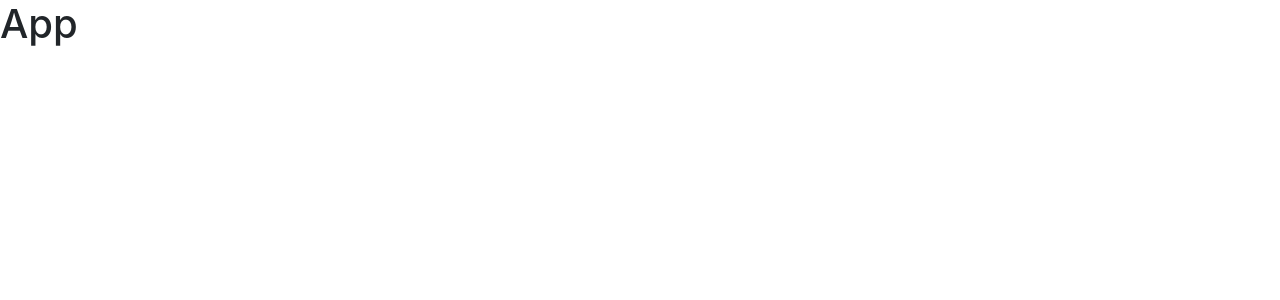
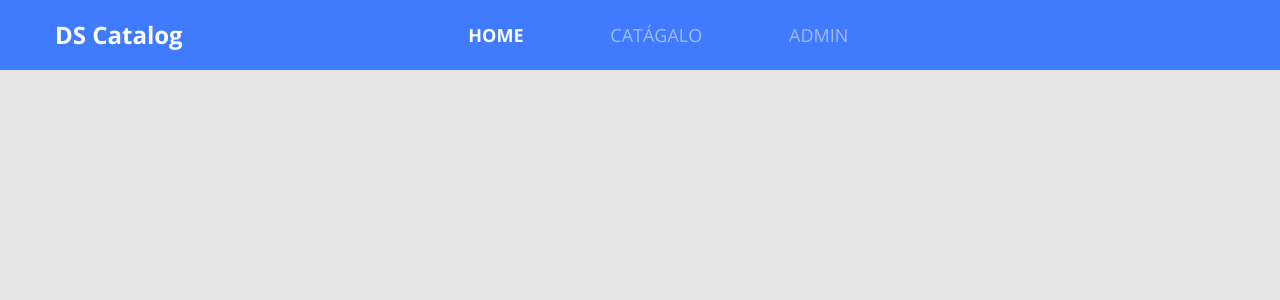
Before and after one commit to mackristofer/dscatalog-bootcamp, a React (Create React App) app in the folder front-web/: page / in a window 1280 px wide. Shown: the top 300 px of the page. Built offline with nearby package versions, Linux system fonts and the light colour scheme.

Commit message:
Add navbar

```diff
--- a/front-web/package.json
+++ b/front-web/package.json
@@ -11,7 +11,7 @@
     "@types/react": "^16.9.53",
     "@types/react-dom": "^16.9.8",
     "bootstrap": "^4.6.0",
-    "node-sass": "^5.0.0",
+    "node-sass": "4.14.1",
     "react": "^17.0.1",
     "react-dom": "^17.0.1",
     "react-scripts": "4.0.1",
--- a/front-web/src/App.tsx
+++ b/front-web/src/App.tsx
@@ -1,9 +1,11 @@
 import React from 'react';
-
+import './core/assets/styles/custom.scss';
+import './app.scss';
+import Navbar from './core/components/Navbar';
 
 const App = () => {
     return (
-     <h1>App</h1>
+     <Navbar />
         )
 }
 
--- /dev/null
+++ b/front-web/src/app.scss
@@ -0,0 +1,23 @@
+@import url('https://fonts.googleapis.com/css2?family=Open+Sans:wght@400;700&display=swap');
+
+* {
+  font-family: 'Open Sans', sans-serif;
+}
+
+h1, h2, h3, h4, h5, h6 {
+  margin-bottom: 0;
+  font-weight: 700;
+}
+
+ul {
+  list-style-type: none;
+  margin-bottom: 0;
+  padding-left: 0;
+}
+
+a {
+  &:hover {
+    text-decoration: none;
+    color: unset;
+  }
+}
--- /dev/null
+++ b/front-web/src/core/assets/styles/custom.scss
@@ -0,0 +1,8 @@
+$theme-colors: (
+    "primary":#407bff
+);
+
+$body-bg: #e5e5e5;
+$body-color: #263238;
+
+@import '~bootstrap/scss/bootstrap.scss';
--- /dev/null
+++ b/front-web/src/core/components/Navbar/index.tsx
@@ -0,0 +1,35 @@
+import React from 'react';
+import './styles.scss';
+
+const Navbar = () => (
+    <nav className="row bg-primary main-nav">
+        <div className="col-2">
+            <a href="#" className="nav-log-text">
+            <h4>DS Catalog</h4>
+            </a>
+        </div>
+        <div className="col-6 offset-2">
+            <ul className="main-menu">
+                <li>
+                    <a href="#" className="active">
+                        HOME
+                    </a>
+                    </li>
+                    <li>
+                    <a href="#">
+                        CATÁGALO
+                    </a>
+                    </li>
+                    <li>
+                    <a href="#">
+                        ADMIN
+                    </a>
+                </li>
+
+            </ul>
+        </div>
+    </nav>
+
+);
+
+export default Navbar;
--- /dev/null
+++ b/front-web/src/core/components/Navbar/styles.scss
@@ -0,0 +1,33 @@
+.main-nav{
+    height: 70px;
+    color: white;
+    align-items: center;
+    padding-left: 40px;
+    margin-left: 0;
+    margin-right: 0;
+}
+
+.nav-log-text{
+    color:#fff;
+}
+
+.main-menu{
+    display: flex;
+    font-size: 18px;
+    width: 380px;
+    justify-content: space-between;
+
+    a{
+        font-style: normal;
+        color: rgba(255,255,255,0.5);
+
+        &.active{
+            font-weight: bold;
+            color: #fff;
+        }
+
+        &:hover{
+            color: #fff;
+        }
+    }
+}
--- a/front-web/src/index.tsx
+++ b/front-web/src/index.tsx
@@ -1,7 +1,6 @@
 import React from 'react';
 import ReactDOM from 'react-dom';
 import App from './App';
-import 'bootstrap/dist/css/bootstrap.css';
 
 ReactDOM.render(
 <App />,
```
Also changed, not shown: 2 other files (tests, documents, lock files or other folders).
